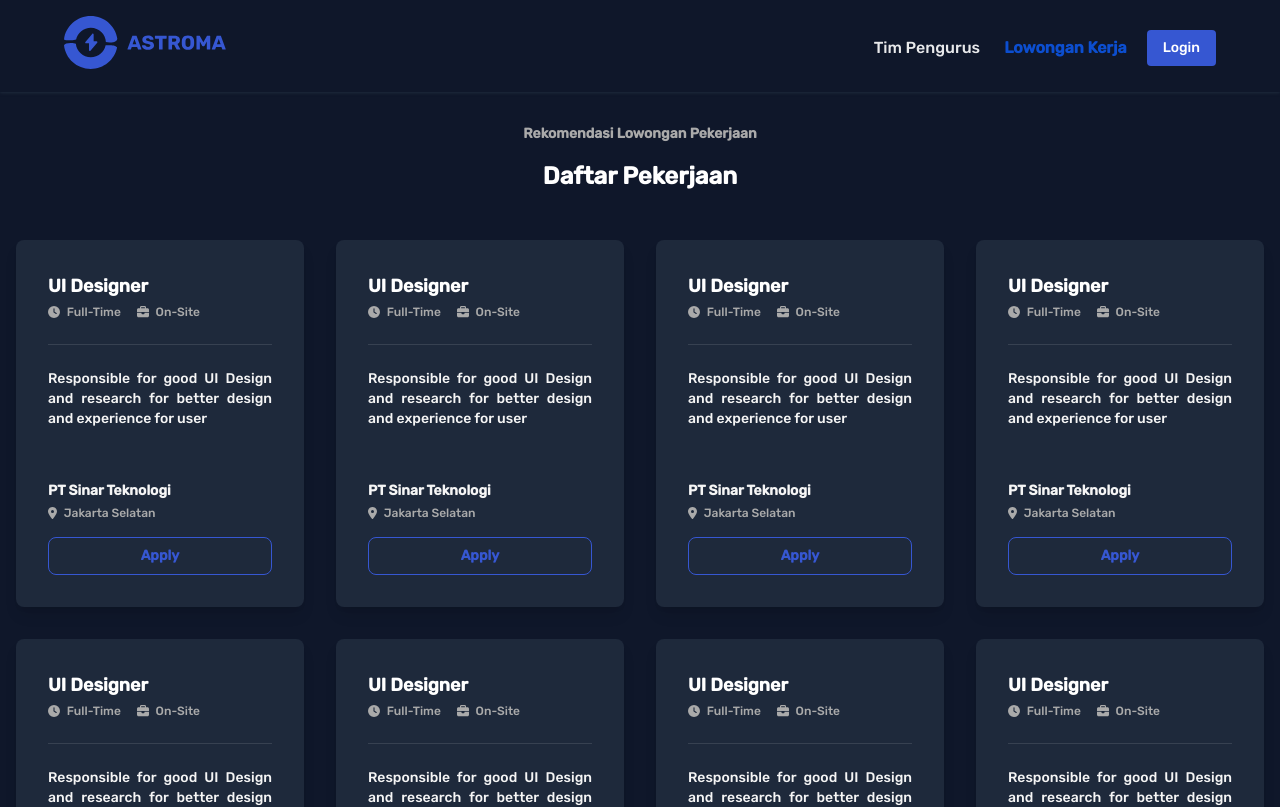
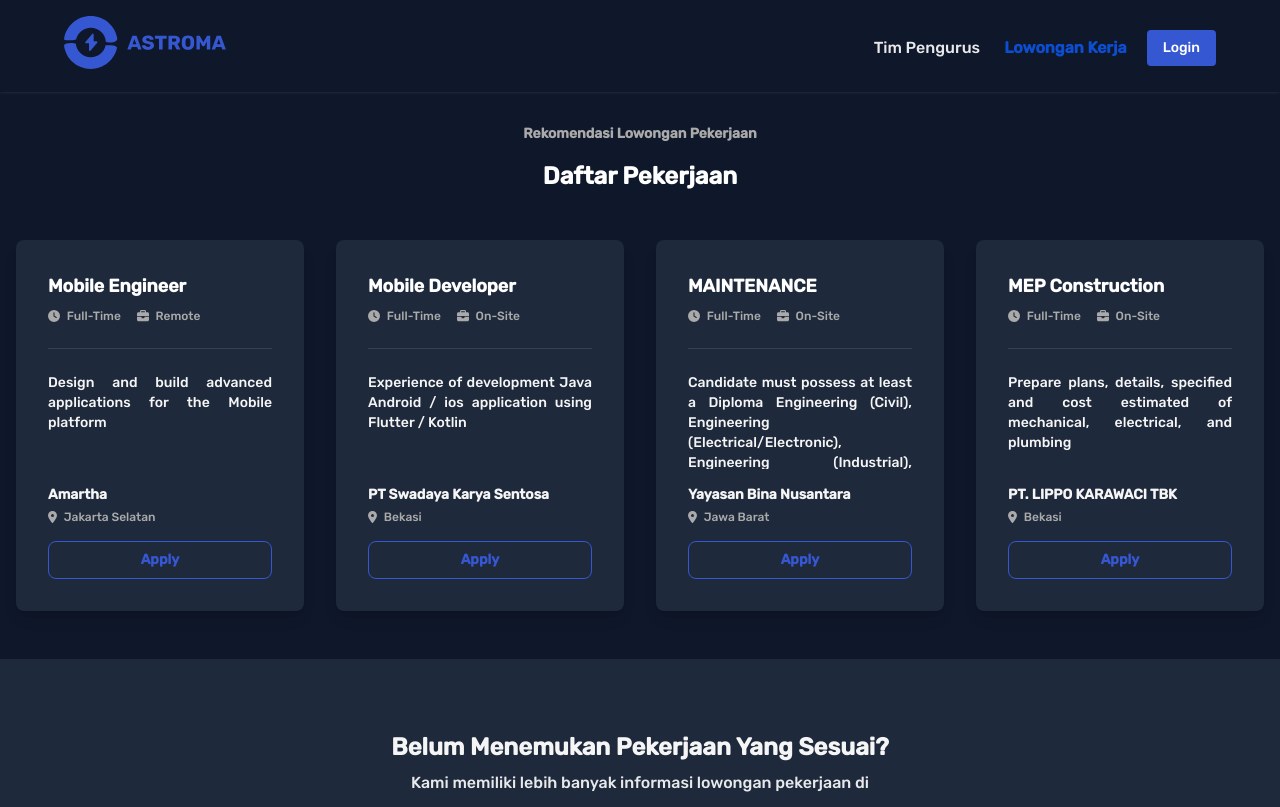
Before and after one commit to dawsveloper/alumnus-landing-page, an Angular app: page /career in a window 1280 px wide. Shown: the top 807 px of the page. Built offline with nearby package versions, Linux system fonts and the light colour scheme.

Commit message:
Add static data for career

```diff
--- a/src/app/pages/career/career-item/career-item.component.html
+++ b/src/app/pages/career/career-item/career-item.component.html
@@ -1,7 +1,7 @@
 <div class="grid grid-cols-1 md:grid-cols-3 lg:grid-cols-4">
     <div *ngFor="let career of careerList">
         <div class="transition ease-in-out flex flex-col group text bg-soft-black shadow-lg rounded-lg p-8 mx-8 my-2 md:mx-4 md:my-4 hover:md:bg-primary hover:md:scale-105">
-            <p class="font-bold text-white group-hover:md:text-white text-lg">{{career.jobName}}</p>
+            <p class="h-8 font-bold text-white group-hover:md:text-white text-lg text-ellipsis overflow-hidden ...">{{career.jobName}}</p>
             <div class="flex gap-4 mt-1">
                 <p class="font-thin text-dark-gray group-hover:md:text-white text-xs">
                     <span class="mr-1"><fa-icon [icon]="icTime"></fa-icon></span>
@@ -13,7 +13,7 @@
                 </p>
             </div>
             <hr class="bg-light-black group-hover:md:bg-white h-px border-0 my-6">
-            <p class="text-dark-white group-hover:md:text-white h-24 text-sm text-justify">{{career.description}}</p>
+            <p class="text-dark-white group-hover:md:text-white h-24 text-sm text-justify text-ellipsis overflow-hidden ...">{{career.description}}</p>
             <p class="text-dark-white font-bold group-hover:md:text-white text-sm text-justify mt-4">{{career.companyName}}</p>
             <p class="font-thin text-dark-gray group-hover:md:text-white text-xs mt-1">
                 <span class="mr-1"><fa-icon [icon]="icLocation"></fa-icon></span>
--- a/src/assets/data/db.json
+++ b/src/assets/data/db.json
@@ -355,115 +355,59 @@
     "career" : [
         {
             "id" : 1,
-            "jobName" : "UI Designer",
+            "jobName" : "Mobile Engineer",
+            "jobType" : "Remote",
+            "jobAvailability" : "Full-Time",
+            "jobPeriod" : "3 - 12 Bulan",
+            "rangeSalary" : "Rp 0",
+            "description": "Design and build advanced applications for the Mobile platform",
+            "level" : "Mid-Senior Level",
+            "companyName" : "Amartha",
+            "location" : "Jakarta Selatan",
+            "postedDate" : "3 Mei 2023",
+            "endDate" : "-"
+        },
+        {
+            "id" : 2,
+            "jobName" : "Mobile Developer",
             "jobType" : "On-Site",
             "jobAvailability" : "Full-Time",
             "jobPeriod" : "3 - 12 Bulan",
-            "rangeSalary" : "Rp 10,000,000 - Rp 15,000,000",
-            "description": "Responsible for good UI Design and research for better design and experience for user",
-            "level" : "Expert",
-            "companyName" : "PT Sinar Teknologi",
-            "location" : "Jakarta Selatan",
-            "postedDate" : "27 Februari 2023",
-            "endDate" : "5 Maret 2023"
+            "rangeSalary" : "< Rp 10.000.000",
+            "description": "Experience of development Java Android / ios application using Flutter / Kotlin",
+            "level" : "Mid Level",
+            "companyName" : "PT Swadaya Karya Sentosa",
+            "location" : "Bekasi",
+            "postedDate" : "02 Mei2023",
+            "endDate" : "-"
         },
         {
-            "id" : 2,
-            "jobName" : "UI Designer",
+            "id" : 3,
+            "jobName" : "MAINTENANCE ENGINEERING STAFF",
             "jobType" : "On-Site",
             "jobAvailability" : "Full-Time",
-            "jobPeriod" : "3 - 12 Bulan",
-            "rangeSalary" : "Rp 10,000,000 - Rp 15,000,000",
-            "description": "Responsible for good UI Design and research for better design and experience for user",
-            "level" : "Expert",
-            "companyName" : "PT Sinar Teknologi",
-            "location" : "Jakarta Selatan",
-            "postedDate" : "27 Februari 2023",
-            "endDate" : "5 Maret 2023"
+            "jobPeriod" : "6 - 12 Bulan",
+            "rangeSalary" : "< Rp 7,000,000",
+            "description": "Candidate must possess at least a Diploma Engineering (Civil), Engineering (Electrical/Electronic), Engineering (Industrial), Engineering (Mechanical) or equivalent.",
+            "level" : "Mid Level",
+            "companyName" : "Yayasan Bina Nusantara",
+            "location" : "Jawa Barat",
+            "postedDate" : "2 Mei 2023",
+            "endDate" : "-"
         },
         {
-            "id" : 1,
-            "jobName" : "UI Designer",
+            "id" : 4,
+            "jobName" : "MEP Construction Engineer - Cikarang",
             "jobType" : "On-Site",
             "jobAvailability" : "Full-Time",
-            "jobPeriod" : "3 - 12 Bulan",
-            "rangeSalary" : "Rp 10,000,000 - Rp 15,000,000",
-            "description": "Responsible for good UI Design and research for better design and experience for user",
-            "level" : "Expert",
-            "companyName" : "PT Sinar Teknologi",
-            "location" : "Jakarta Selatan",
-            "postedDate" : "27 Februari 2023",
-            "endDate" : "5 Maret 2023"
-        },
-        {
-            "id" : 1,
-            "jobName" : "UI Designer",
-            "jobType" : "On-Site",
-            "jobAvailability" : "Full-Time",
-            "jobPeriod" : "3 - 12 Bulan",
-            "rangeSalary" : "Rp 10,000,000 - Rp 15,000,000",
-            "description": "Responsible for good UI Design and research for better design and experience for user",
-            "level" : "Expert",
-            "companyName" : "PT Sinar Teknologi",
-            "location" : "Jakarta Selatan",
-            "postedDate" : "27 Februari 2023",
-            "endDate" : "5 Maret 2023"
-        },
-        {
-            "id" : 1,
-            "jobName" : "UI Designer",
-            "jobType" : "On-Site",
-            "jobAvailability" : "Full-Time",
-            "jobPeriod" : "3 - 12 Bulan",
-            "rangeSalary" : "Rp 10,000,000 - Rp 15,000,000",
-            "description": "Responsible for good UI Design and research for better design and experience for user",
-            "level" : "Expert",
-            "companyName" : "PT Sinar Teknologi",
-            "location" : "Jakarta Selatan",
-            "postedDate" : "27 Februari 2023",
-            "endDate" : "5 Maret 2023"
-        },
-        {
-            "id" : 1,
-            "jobName" : "UI Designer",
-            "jobType" : "On-Site",
-            "jobAvailability" : "Full-Time",
-            "jobPeriod" : "3 - 12 Bulan",
-            "rangeSalary" : "Rp 10,000,000 - Rp 15,000,000",
-            "description": "Responsible for good UI Design and research for better design and experience for user",
-            "level" : "Expert",
-            "companyName" : "PT Sinar Teknologi",
-            "location" : "Jakarta Selatan",
-            "postedDate" : "27 Februari 2023",
-            "endDate" : "5 Maret 2023"
-        },
-        {
-            "id" : 1,
-            "jobName" : "UI Designer",
-            "jobType" : "On-Site",
-            "jobAvailability" : "Full-Time",
-            "jobPeriod" : "3 - 12 Bulan",
-            "rangeSalary" : "Rp 10,000,000 - Rp 15,000,000",
-            "description": "Responsible for good UI Design and research for better design and experience for user",
-            "level" : "Expert",
-            "companyName" : "PT Sinar Teknologi",
-            "location" : "Jakarta Selatan",
-            "postedDate" : "27 Februari 2023",
-            "endDate" : "5 Maret 2023"
-        },
-        {
-            "id" : 1,
-            "jobName" : "UI Designer",
-            "jobType" : "On-Site",
-            "jobAvailability" : "Full-Time",
-            "jobPeriod" : "3 - 12 Bulan",
-            "rangeSalary" : "Rp 10,000,000 - Rp 15,000,000",
-            "description": "Responsible for good UI Design and research for better design and experience for user",
-            "level" : "Expert",
-            "companyName" : "PT Sinar Teknologi",
-            "location" : "Jakarta Selatan",
-            "postedDate" : "27 Februari 2023",
-            "endDate" : "5 Maret 2023"
+            "jobPeriod" : "6 - 12 Bulan",
+            "rangeSalary" : "+- Rp 12,000,000",
+            "description": "Prepare plans, details, specified and cost estimated of mechanical, electrical, and plumbing",
+            "level" : "Experienced",
+            "companyName" : "PT. LIPPO KARAWACI TBK",
+            "location" : "Bekasi",
+            "postedDate" : "3 Mei 2023",
+            "endDate" : "-"
         }
     ],
     "news" : [
```
